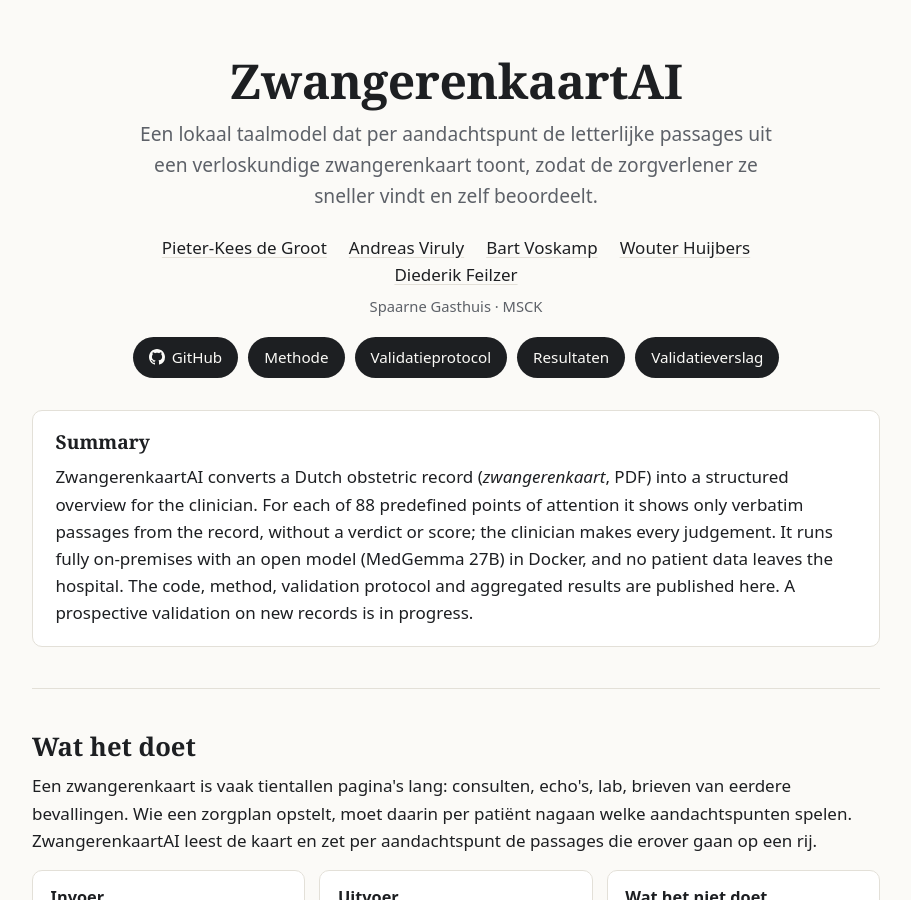
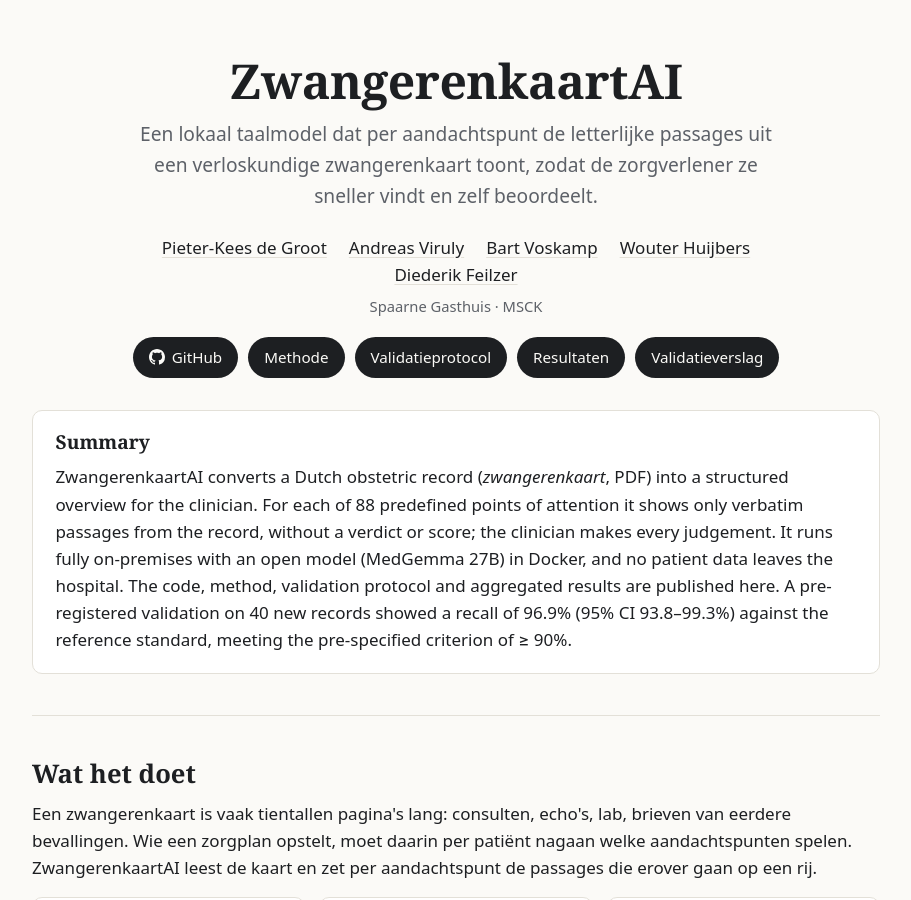
Before and after one commit to Andymaarten/ZwangerenkaartAI, a Jekyll site: the page docs/index.html, which Jekyll copies as it is, in a window 1280 px wide and 900 px high. Shown: the whole window, without its empty margins (184-1095 px from the left). Built offline with Jekyll 4.4.1, drawn with Linux system fonts in a browser that asks for light colours.

Commit message:
20-10-2026: status bijgewerkt: validatie afgerond

```diff
--- a/docs/index.html
+++ b/docs/index.html
@@ -42,7 +42,7 @@
   <section class="abstract-section" style="border-top:0;padding-top:0">
     <div class="abstract" lang="en">
       <h2>Summary</h2>
-      <p>ZwangerenkaartAI converts a Dutch obstetric record (<em>zwangerenkaart</em>, PDF) into a structured overview for the clinician. For each of 88 predefined points of attention it shows only verbatim passages from the record, without a verdict or score; the clinician makes every judgement. It runs fully on-premises with an open model (MedGemma 27B) in Docker, and no patient data leaves the hospital. The code, method, validation protocol and aggregated results are published here. A prospective validation on new records is in progress.</p>
+      <p>ZwangerenkaartAI converts a Dutch obstetric record (<em>zwangerenkaart</em>, PDF) into a structured overview for the clinician. For each of 88 predefined points of attention it shows only verbatim passages from the record, without a verdict or score; the clinician makes every judgement. It runs fully on-premises with an open model (MedGemma 27B) in Docker, and no patient data leaves the hospital. The code, method, validation protocol and aggregated results are published here. A pre-registered validation on 40 new records showed a recall of 96.9% (95% CI 93.8–99.3%) against the reference standard, meeting the pre-specified criterion of ≥ 90%.</p>
     </div>
   </section>
 
```
Also changed, not shown: README.md.
